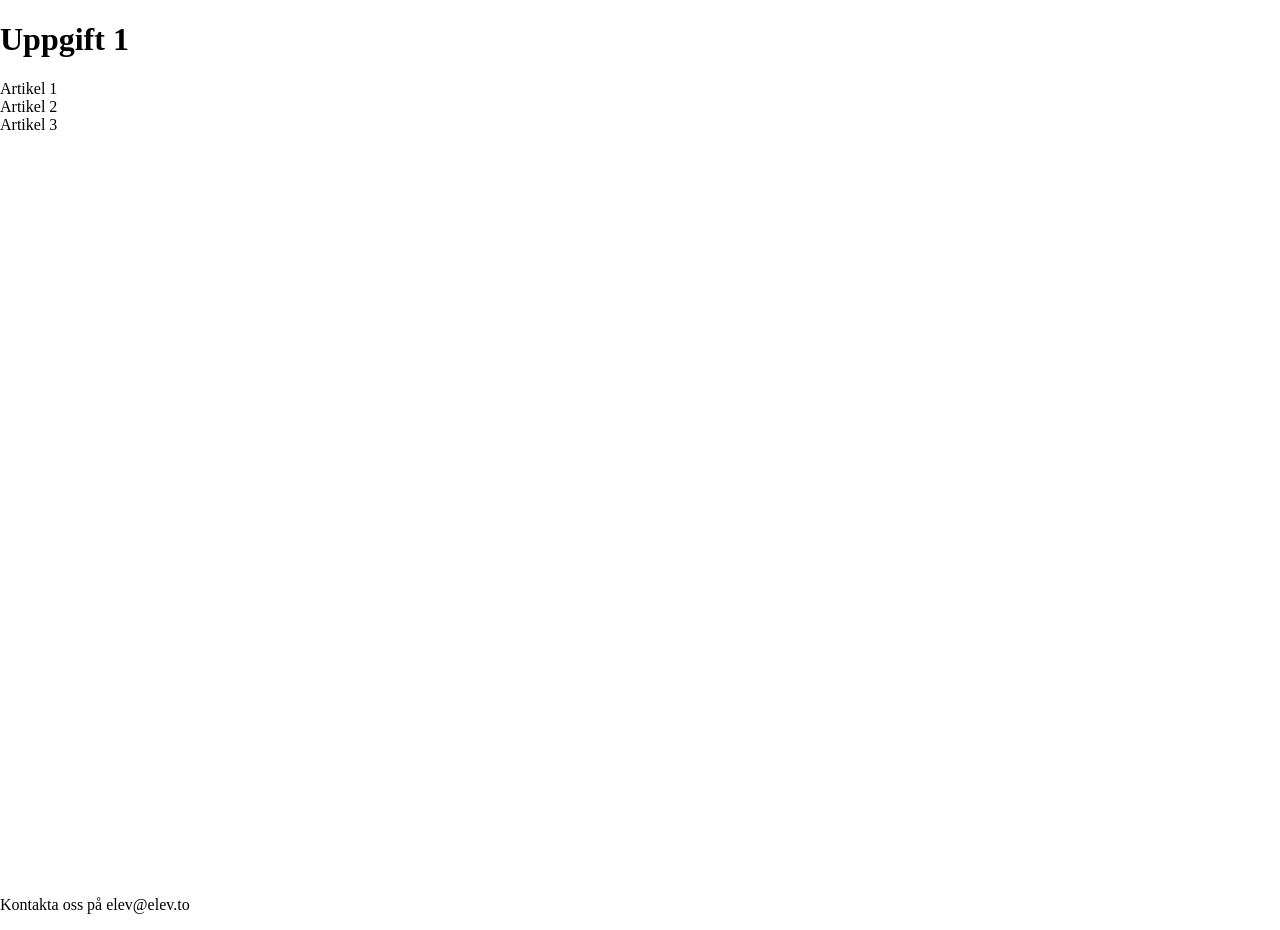
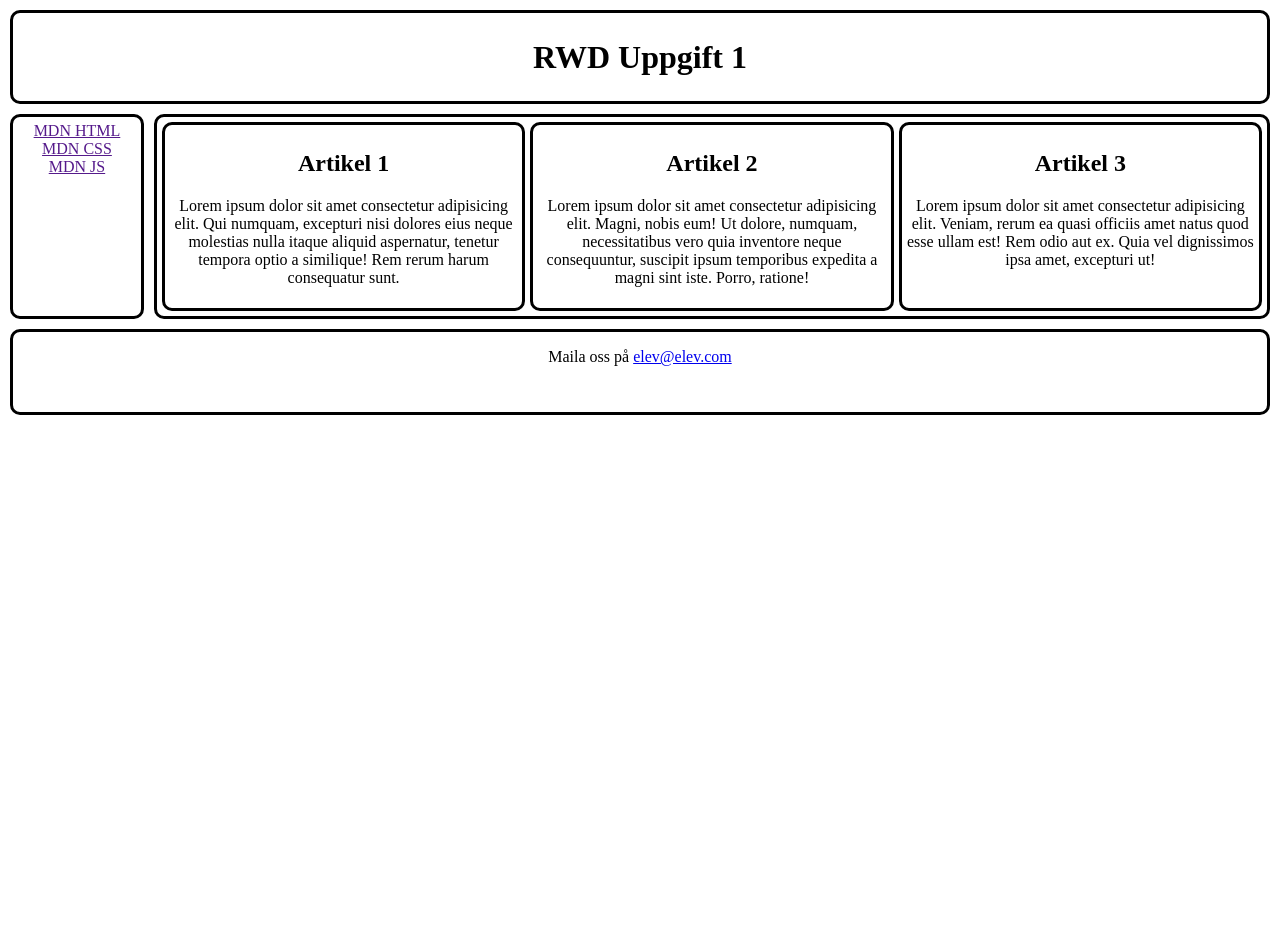
Before and after one commit to TE22Bslimanisebastian/lek9uppg1, a plain HTML site: page index.html in a window 1280 px wide. After the commit the page ends 800 px from the top, so only its background shows below. Drawn offline with Linux system fonts and the light colour scheme.

Commit message:
gjorde om och gjorde rätt

```diff
--- a/index.html
+++ b/index.html
@@ -1,26 +1,43 @@
 <!DOCTYPE html>
-<html lang="sv">
+<html lang="en">
 <head>
     <meta charset="UTF-8">
     <meta name="viewport" content="width=device-width, initial-scale=1.0">
+    <title>Document</title>
     <link rel="stylesheet" href="style.css">
-    <title>Grid Layout Example</title>
 </head>
 <body>
+
     <header>
-        <h1>Uppgift 1</h1>
+        <h1>RWD Uppgift 1</h1>
     </header>
 
-    <main>
-        <div class="container">
-            <div class="box">Artikel 1</div>
-            <div class="box">Artikel 2</div>
-            <div class="box">Artikel 3</div>
+    <div class="grid-box">
+        <aside>
+            <a href="">MDN HTML</a>
+            <a href="">MDN CSS</a>
+            <a href="">MDN JS</a>
+        </aside>
+
+        <div class="grid">
+            <div class="a1">
+                <h2>Artikel 1</h2>
+                <p>Lorem ipsum dolor sit amet consectetur adipisicing elit. Qui numquam, excepturi nisi dolores eius neque molestias nulla itaque aliquid aspernatur, tenetur tempora optio a similique! Rem rerum harum consequatur sunt.</p>
+            </div>
+            <div class="a2">
+                <h2>Artikel 2</h2>
+                <p>Lorem ipsum dolor sit amet consectetur adipisicing elit. Magni, nobis eum! Ut dolore, numquam, necessitatibus vero quia inventore neque consequuntur, suscipit ipsum temporibus expedita a magni sint iste. Porro, ratione!</p>
+            </div>
+            <div class="a3">
+                <h2>Artikel 3</h2>
+                <p>Lorem ipsum dolor sit amet consectetur adipisicing elit. Veniam, rerum ea quasi officiis amet natus quod esse ullam est! Rem odio aut ex. Quia vel dignissimos ipsa amet, excepturi ut!</p>
+            </div>
         </div>
-    </main>
+    </div>
 
     <footer>
-        <p>Kontakta oss på elev@elev.to</p>
+        <p>Maila oss på <a href="mailto:hejhej@tja.com">elev@elev.com</a></p>
     </footer>
+
 </body>
 </html>
--- a/style.css
+++ b/style.css
@@ -1,41 +1,87 @@
-body {
-    margin: 0;
-    padding: 0;
-    box-sizing: border-box;
+body{
+    margin: 10px;
 }
 
-.container {
-    display: grid;
-    grid-template-columns: 1fr;
-    grid-template-rows: auto 1fr auto;
-    height: 100vh;
+header{
+    border: 3px solid black;
+    border-radius: 10px;
+
+    height: 11vh;
+
+    display: flex;
+    justify-content: center;
 }
 
-.header, .footer {
-    background-color: #333;
-    color: #fff;
-    padding: 20px;
+header > h1{
+    margin: auto;
     text-align: center;
 }
 
-.main {
-    background-color: #f1f1f1;
-    padding: 20px;
+.grid-box{
+    display: grid;
+    grid-template-columns: 0.6fr 5fr;
+    gap: 10px;
+    padding-top: 10px;
+    padding-bottom: 10px;
 }
 
-@media screen and (min-width: 768px) {
-    .container {
-        grid-template-columns: 1fr 3fr 1fr;
-    }
+aside{
+    border: 3px solid black;
+    border-radius: 10px;
+
+
+    margin-left: 0px;
+    padding-top: 5px;
+
+    display: flex;
+    flex-direction: column;
+    text-align: center;
 }
 
-@media screen and (min-width: 1024px) {
-    .container {
+.grid{
+    border: 3px solid black;
+    border-radius: 10px;
+
+
+    margin-right: 0px;
+    padding: 5px;
+
+    display: grid;
+    grid-template-columns: 1fr 1fr 1fr;
+    gap: 5px;
+}
+
+@media screen and (max-width: 819px){
+    .grid-box{
+        display: flex;
+        flex-direction: column;
+    }
+    .grid{
         display: flex;
         flex-direction: column;
     }
 
-    .main {
-        flex-grow: 1;
+}
+
+@media screen and (min-width: 819px) and (max-width: 1023px){
+    .grid{
+        display: flex;
+        flex-direction: column;
     }
+
 }
+
+.a1,.a2,.a3{
+    border: 3px solid black;
+    border-radius: 10px;
+
+    padding: 5px;
+    text-align: center;
+}
+
+footer{
+    height: 10vh;
+    border: 3px solid black;
+    border-radius: 10px;
+    text-align: center;
+}
```
